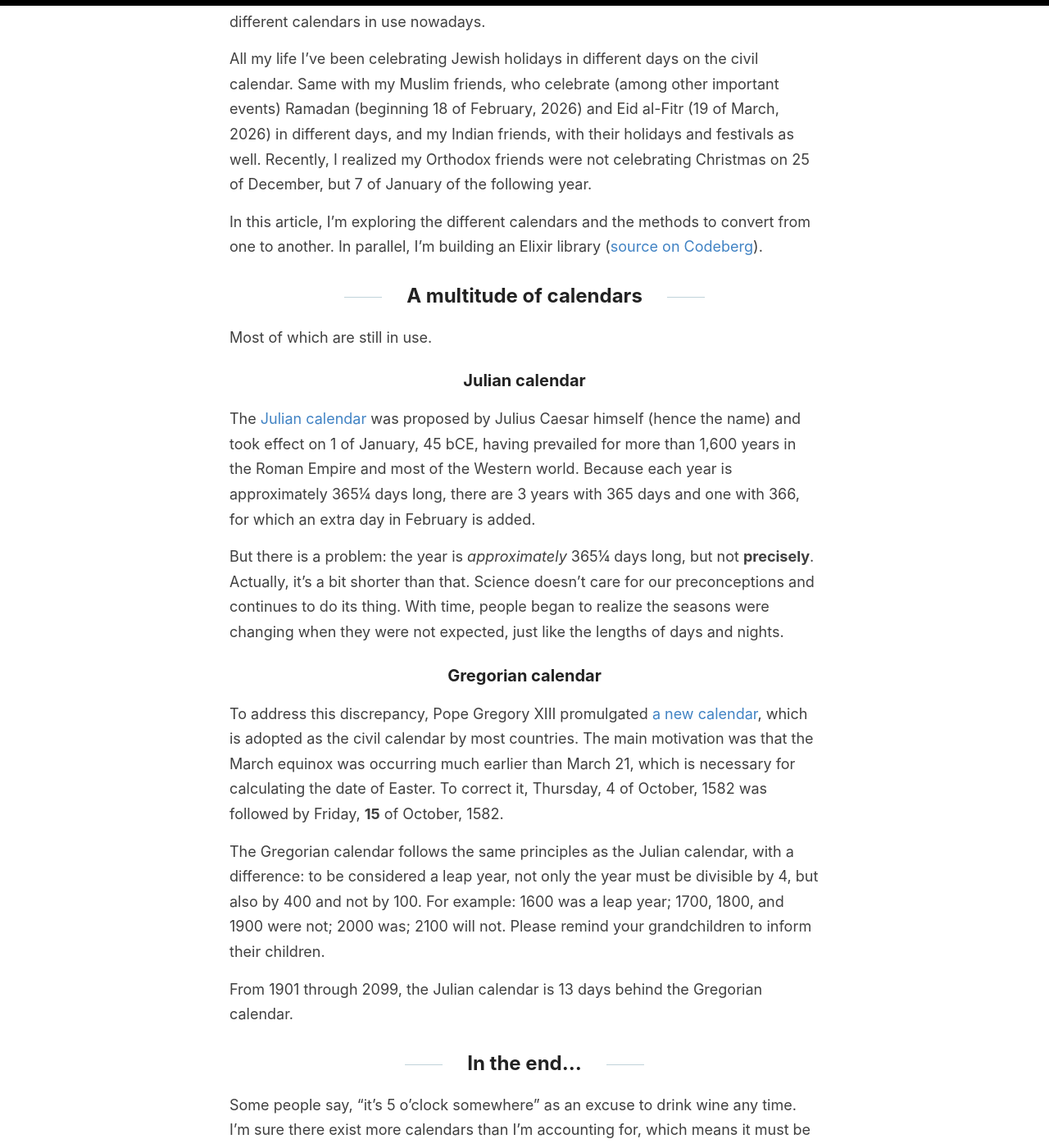
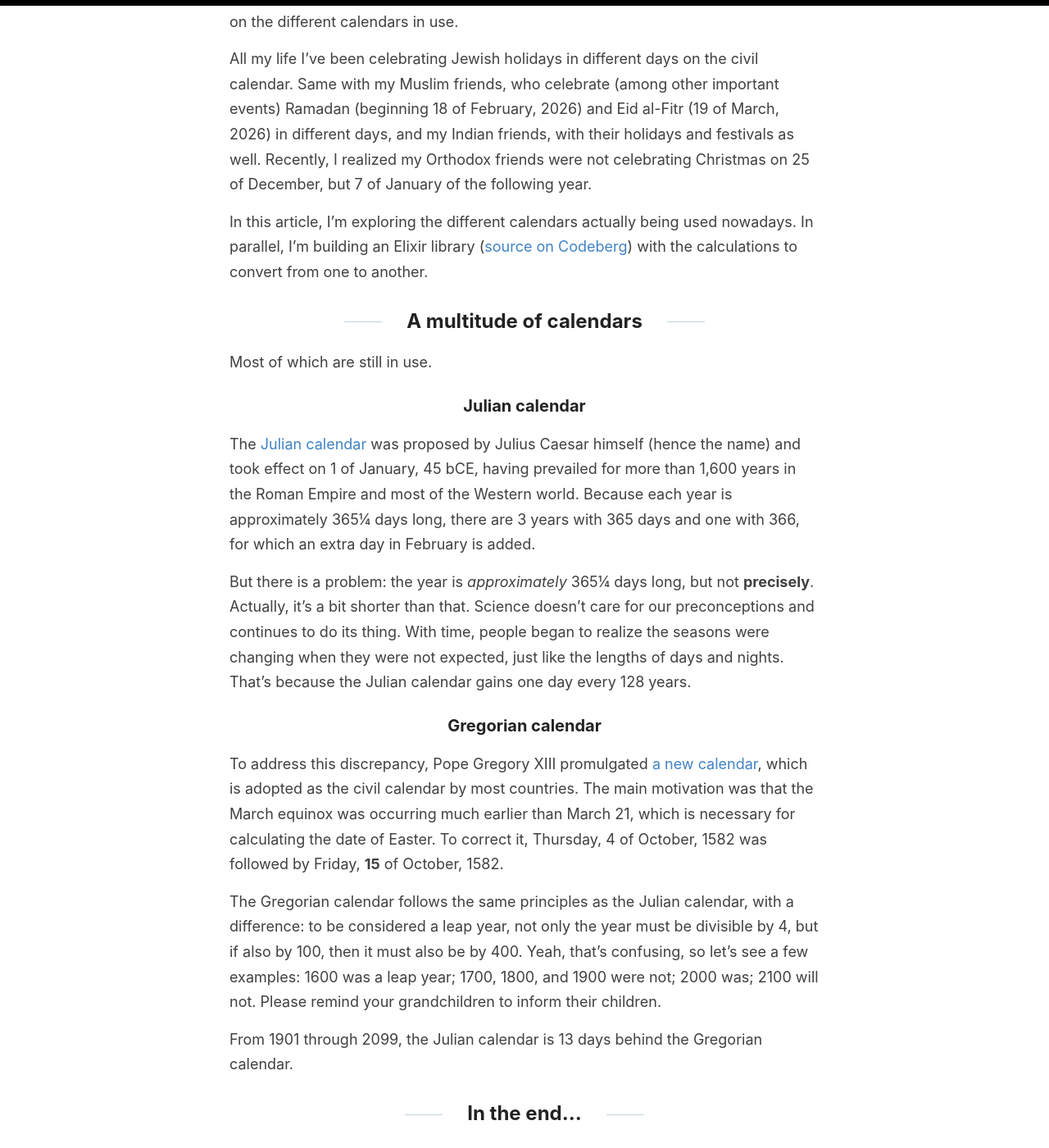
Before and after one commit to taflaj/taflaj.github.io, a Jekyll site: the page built from _posts/2026-03-08-calendars.md, in a window 1280 px wide and 1400 px high, scrolled down 1217 px. Shown: the whole window at 82% size. Built offline with Jekyll 4.4.1, drawn with Linux system fonts in a browser that asks for light colours; some of the changed text lies outside the part shown.

Commit message:
Calendars: minor corrections.

```diff
--- a/_posts/2026-03-08-calendars.md
+++ b/_posts/2026-03-08-calendars.md
@@ -4,25 +4,25 @@
 categories: calendars calculations
 excerpt_separator: <!--more-->
 date: 2026-03-08
-last_modified_at: 2026-03-09
+last_modified_at: 2026-03-11
 ---
 [![calendars](/assets/images/calendars.png)](/calendars/)
 <div style="font-size: 0.8em; text-align: right">Image source: Gemini</div>
 
-This article was initially published on International Women's Day in 2026. That's 8 of March, 2026.
+This article was initially published on International Women's Day in 2026. That was 8 of March, 2026.
 
-Or is it 19 of Adar I, 5786? Maybe 23 of February, 2026? Perhaps 19 of Ramadan, 1447?
+Or was it 19 of Adar I, 5786? Maybe 23 of February, 2026? Perhaps 19 of Ramadan, 1447?
 
 Actually, **all of the above**!
 <!--more-->
 
 ## In the beginning…
 
-It all started a few months ago, when someone at the synagogue asked what day is Rosh Hashanah, which is the first day of the new year on the Hebrew calendar. Someone answered, "same as always: 1 of Tishrei." This reminded of something I had read years ago on [Calendrical Calculations](https://en.wikipedia.org/wiki/Calendrical_Calculations) by Nachum Dershowitz and Edward M. Reingold. The authors had encountered a similar situation years earlier, when someone asked what day begins Hanukkah (the Jewish festival of lights), someone answered, "same as always: 25 of Kislev," and so they began a study on the different calendars in use nowadays.
+It all started a few months ago, when someone at the synagogue asked what day is Rosh Hashanah, which is the first day of the new year on the Hebrew calendar. Someone answered, "same as always: 1 of Tishrei." This reminded of something I had read years ago on [Calendrical Calculations](https://en.wikipedia.org/wiki/Calendrical_Calculations) by Nachum Dershowitz and Edward M. Reingold. The authors had encountered a similar situation years earlier, when someone asked what day begins Hanukkah (the Jewish festival of lights) on a given year, someone answered, "same as always: 25 of Kislev," and so they began a study on the different calendars in use.
 
 All my life I've been celebrating Jewish holidays in different days on the civil calendar. Same with my Muslim friends, who celebrate (among other important events) Ramadan (beginning 18 of February, 2026) and Eid al-Fitr (19 of March, 2026) in different days, and my Indian friends, with their holidays and festivals as well. Recently, I realized my Orthodox friends were not celebrating Christmas on 25 of December, but 7 of January of the following year.
 
-In this article, I'm exploring the different calendars and the methods to convert from one to another. In parallel, I'm building an Elixir library ([source on Codeberg](https://codeberg.org/taflaj/calendars)).
+In this article, I'm exploring the different calendars actually being used nowadays. In parallel, I'm building an Elixir library ([source on Codeberg](https://codeberg.org/taflaj/calendars)) with the calculations to convert from one to another.
 
 ## A multitude of calendars
 
@@ -32,13 +32,13 @@
 
 The [Julian calendar](https://en.wikipedia.org/wiki/Julian_calendar) was proposed by Julius Caesar himself (hence the name) and took effect on 1 of January, 45 bCE, having prevailed for more than 1,600 years in the Roman Empire and most of the Western world. Because each year is approximately 365¼ days long, there are 3 years with 365 days and one with 366, for which an extra day in February is added.
 
-But there is a problem: the year is *approximately* 365¼ days long, but not **precisely**. Actually, it's a bit shorter than that. Science doesn't care for our preconceptions and continues to do its thing. With time, people began to realize the seasons were changing when they were not expected, just like the lengths of days and nights.
+But there is a problem: the year is *approximately* 365¼ days long, but not **precisely**. Actually, it's a bit shorter than that. Science doesn't care for our preconceptions and continues to do its thing. With time, people began to realize the seasons were changing when they were not expected, just like the lengths of days and nights. That's because the Julian calendar gains one day every 128 years.
 
 ### Gregorian calendar
 
 To address this discrepancy, Pope Gregory XIII promulgated [a new calendar](https://en.wikipedia.org/wiki/Gregorian_calendar), which is adopted as the civil calendar by most countries. The main motivation was that the March equinox was occurring much earlier than March 21, which is necessary for calculating the date of Easter. To correct it, Thursday, 4 of October, 1582 was followed by Friday, **15** of October, 1582.
 
-The Gregorian calendar follows the same principles as the Julian calendar, with a difference: to be considered a leap year, not only the year must be divisible by 4, but also by 400 and not by 100. For example: 1600 was a leap year; 1700, 1800, and 1900 were not; 2000 was; 2100 will not. Please remind your grandchildren to inform their children.
+The Gregorian calendar follows the same principles as the Julian calendar, with a difference: to be considered a leap year, not only the year must be divisible by 4, but if also by 100, then it must also be by 400. Yeah, that's confusing, so let's see a few examples: 1600 was a leap year; 1700, 1800, and 1900 were not; 2000 was; 2100 will not. Please remind your grandchildren to inform their children.
 
 From 1901 through 2099, the Julian calendar is 13 days behind the Gregorian calendar.
 
@@ -52,6 +52,7 @@
 
 1. 2026-03-08: Original posting date.
 2. 2026-03-09: Julian and Gregorian calendars.
+3. 2026-03-11: A few corrections.
 
 Note: all dates are on the Gregorian calendar.
 
```
